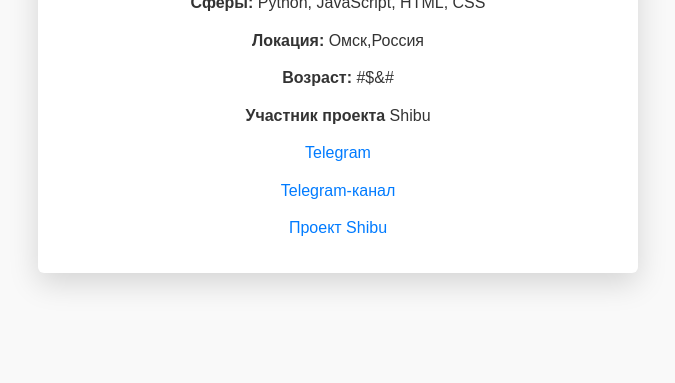
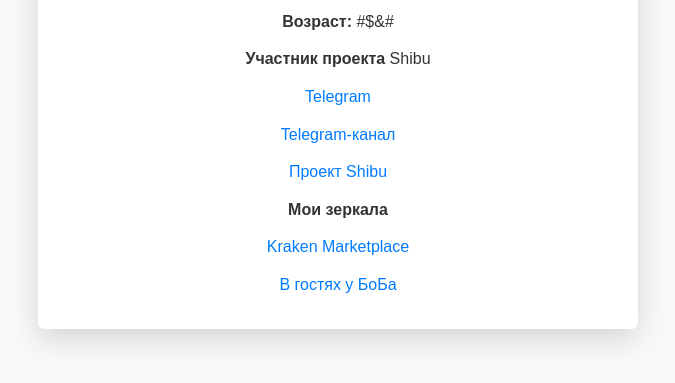
Before and after one commit to niksparty/niksparty.github.io, a plain HTML site: page index.html in a window 1280 px wide. Shown: the part 305-688 px from the top of the page, without its empty margins (302-977 px from the left). Drawn offline with Linux system fonts and the light colour scheme.

Commit message:
Update index.html

```diff
--- a/index.html
+++ b/index.html
@@ -67,6 +67,9 @@
     <p><a href="https://youngevance.t.me">Telegram</a></p>
     <p><a href="https://evanceblood.t.me">Telegram-канал</a></p>
     <p><a href="https://ShibuDev.t.me">Проект Shibu</a></p>
+    <p><strong>Мои зеркала</strong></p>
+    <p><a href="http://youngkrakenbot.t.me/">Kraken Marketplace</a></p>
+    <p><a href="http://fizkylthapkabot.t.me/">В гостях у БоБа</a></p>
 </div>
 </body>
 </html>
```
